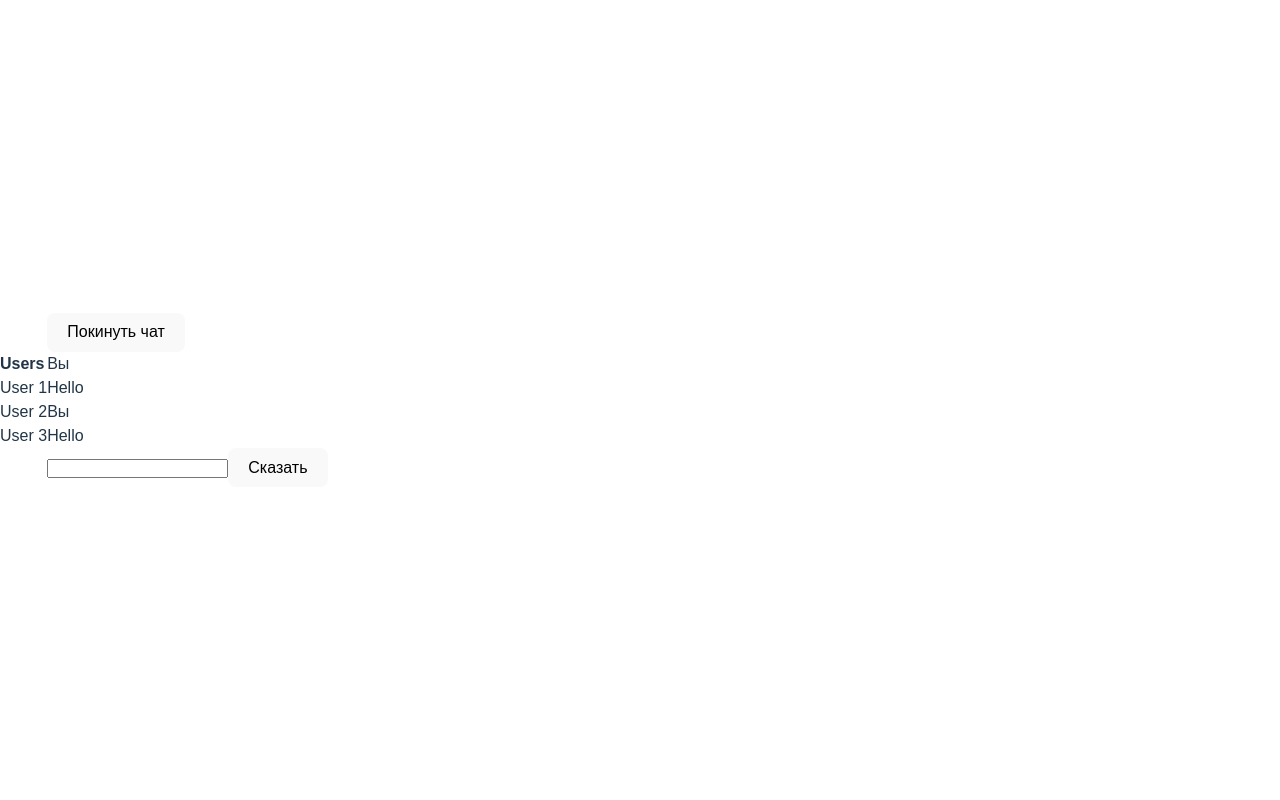
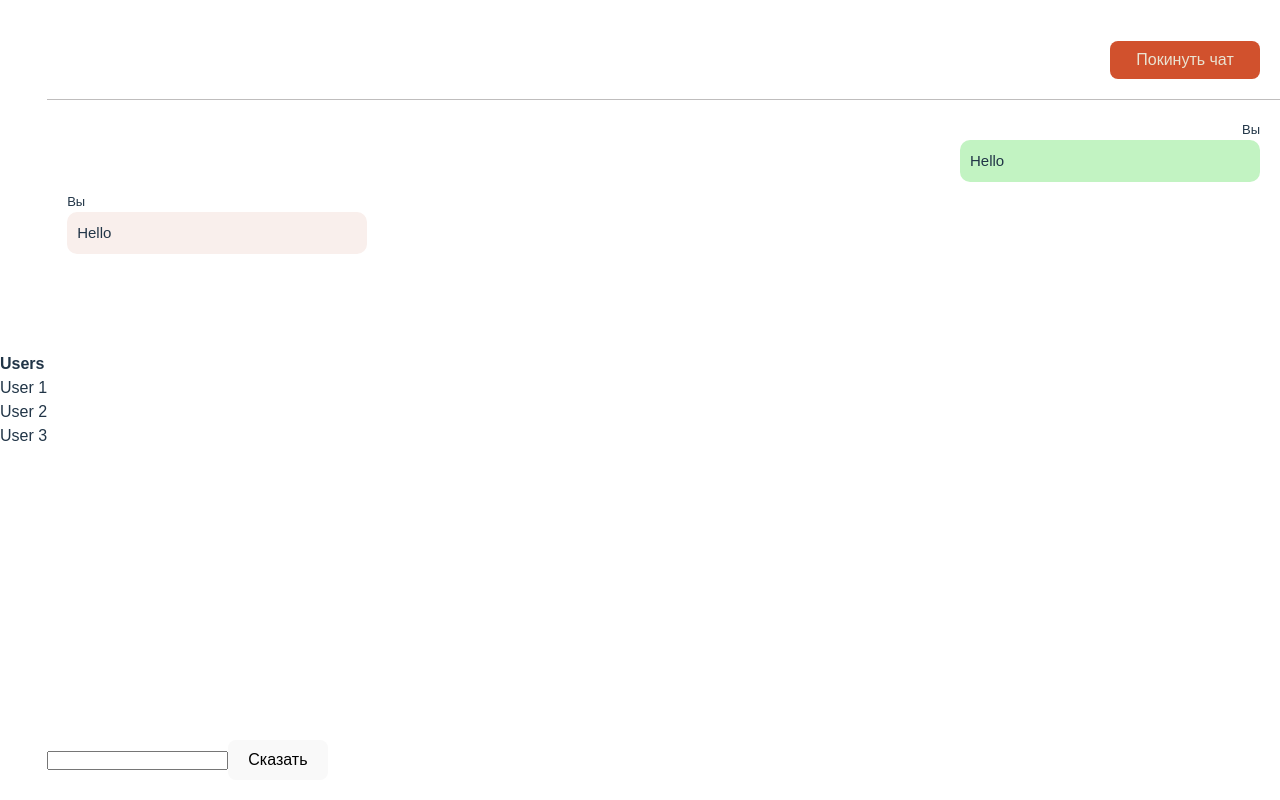
Before and after one commit to SweatShot/websocket-chat-app, a React (Vite) app in the folder client/: page /chat in a window 1280 px wide. Built offline with nearby package versions, Linux system fonts and the light colour scheme; no server answers.

Commit message:
add: стили для body

```diff
--- a/client/src/components/chat/components/body/body.jsx
+++ b/client/src/components/chat/components/body/body.jsx
@@ -1,21 +1,23 @@
+import styles from "./styles.module.css"
+
 export const Body = () => {
   return (
     <>
-      <header className="header">
-        <button className="btn">Покинуть чат</button>
+      <header className={styles.header}>
+        <button className={styles.btn}>Покинуть чат</button>
       </header>
 
-      <div className="container">
-        <div className="chats">
-          <p>Вы</p>
-          <div className="message-sender">
+      <div className={styles.container}>
+        <div className={styles.chats}>
+          <p className={styles.senderName}>Вы</p>
+          <div className={styles.messageSender}>
             <p>Hello</p>
           </div>
         </div>
 
-        <div className="chats">
+        <div className={styles.chats}>
           <p>Вы</p>
-          <div className="message-recipient">
+          <div className={styles.messageRecipient}>
             <p>Hello</p>
           </div>
         </div>
--- a/client/src/components/chat/components/body/styles.module.css
+++ b/client/src/components/chat/components/body/styles.module.css
@@ -0,0 +1,54 @@
+.header {
+    height: 10vh;
+    display: flex;
+    align-items: center;
+    justify-content: flex-end;
+    padding: 20px;
+    border-bottom: 1px solid #bfbdbd;
+}
+
+.btn {
+    padding: 10px;
+    width: 150px;
+    border: none;
+    outline: none;
+    background-color: #d1512d;
+    cursor: pointer;
+    color: #eae3d2;
+}
+
+.container {
+    height: 80vh;
+    background-color: #fff;
+    padding: 20px;
+    overflow-y: scroll;
+}
+
+.container > * {
+    margin-bottom: 10px;
+}
+
+.chats > p {
+    font-size: 13px;
+}
+
+.senderName {
+    text-align: right;
+}
+
+.messageRecipient {
+    background-color: #f9efec;
+    width: 300px;
+    padding: 10px;
+    border-radius: 10px;
+    font-size: 15px;
+}
+
+.messageSender {
+    background-color: rgb(194, 243, 194);
+    max-width: 300px;
+    padding: 10px;
+    border-radius: 10px;
+    margin-left: auto;
+    font-size: 15px;
+}
--- a/client/src/components/chat/components/message-block/message-block.jsx
+++ b/client/src/components/chat/components/message-block/message-block.jsx
@@ -1,3 +1,5 @@
+import styles from "./styles.module.css"
+
 export const MessageBlock = () => {
   return (
     <div className="message-block">
--- a/client/src/components/chat/components/sidebar/sidebar.jsx
+++ b/client/src/components/chat/components/sidebar/sidebar.jsx
@@ -1,3 +1,5 @@
+import styles from "./styles.module.css"
+
 export const Sidebar = () => {
   return (
     <div className="sidebar">
```
